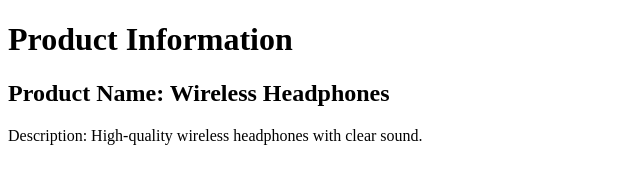
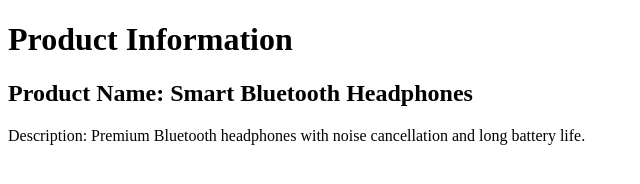
Before and after one commit to akshat-dhan/ONLINESTORE, a plain HTML site: page product.html in a window 1280 px wide. Shown: the whole page, without its empty margins (0-640 px from the left). Drawn offline with Linux system fonts and the light colour scheme.

Commit message:
Update product details version 1

```diff
--- a/product.html
+++ b/product.html
@@ -6,8 +6,8 @@
 <body>
     <h1>Product Information</h1>
 
-    <h2>Product Name: Wireless Headphones</h2>
+    <h2>Product Name: Smart Bluetooth Headphones</h2>
 
-    <p>Description: High-quality wireless headphones with clear sound.</p>
+    <p>Description: Premium Bluetooth headphones with noise cancellation and long battery life.</p>
 </body>
 </html>
```
